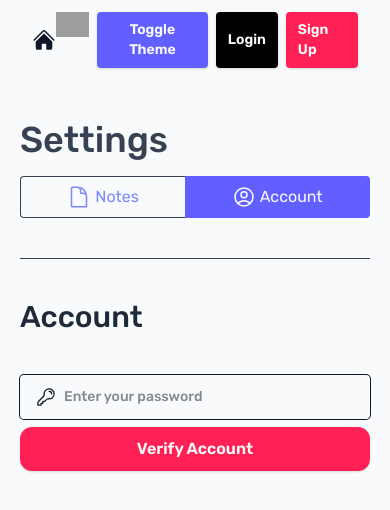
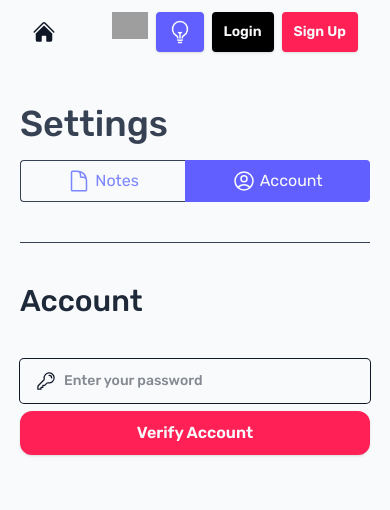
Before and after one commit to Oded2/Ninja-Notes, a Next.js app: page /settings in a window 390 px wide. Shown: the top 510 px of the page. Built offline with nearby package versions, Linux system fonts and the light colour scheme; no server answers; grey boxes are pictures that could not be loaded.

Commit message:
Add icons to navbar buttons to improve responsiveness

```diff
--- a/src/app/layout.tsx
+++ b/src/app/layout.tsx
@@ -25,6 +25,8 @@ import Button from '@/components/Button';
 import Image from 'next/image';
 import { repoUrl } from '@/lib/constants';
 import clsx from 'clsx';
+import { Cog6ToothIcon, LightBulbIcon } from '@heroicons/react/24/outline';
+import IconText from '@/components/IconText';
 
 const geistSans = Rubik({
   subsets: ['latin'],
@@ -94,6 +96,7 @@ export default function RootLayout({
 
   useEffect(() => {
     if (loading || user) return;
+    // User is signed out
     purge(true);
     clearUserKey();
   }, [user, loading, purge]);
@@ -174,12 +177,16 @@ function Navbar({ onThemeToggle }: NavbarProps) {
           />
         </a>
         <Button small style="secondary" onClick={onThemeToggle}>
-          Toggle Theme
+          <IconText responsive text="Toggle Theme">
+            <LightBulbIcon />
+          </IconText>
         </Button>
         {user ? (
           <>
             <Button small style="black" href="/settings">
-              Settings
+              <IconText responsive text="Settings">
+                <Cog6ToothIcon />
+              </IconText>
             </Button>
             <Button small style="primary" onClick={authHandlers.signout}>
               Sign Out
--- a/src/components/IconText.tsx
+++ b/src/components/IconText.tsx
@@ -1,13 +1,30 @@
+import clsx from 'clsx';
+
 type Props = {
+  responsive?: boolean;
   text: string;
   children: React.ReactNode;
 };
 
-export default function IconText({ text, children }: Props) {
+/**
+ *
+ * @param responsive If set to true then only the icon will appear on small screens. Bigger screens will show the text and icon
+ * @param text The text to display alongside the icon
+ * @param children The icon to display
+ */
+export default function IconText({ responsive, text, children: icon }: Props) {
   return (
-    <div className="flex items-center gap-1">
-      <div className="*:size-6">{children}</div>
-      <span>{text}</span>
-    </div>
+    <>
+      <div
+        className={clsx(
+          'items-center gap-1',
+          responsive ? 'hidden sm:flex' : 'flex',
+        )}
+      >
+        <div className="*:size-6">{icon}</div>
+        <span>{text}</span>
+      </div>
+      {responsive && <div className="*:size-6 sm:hidden">{icon}</div>}
+    </>
   );
 }
```
